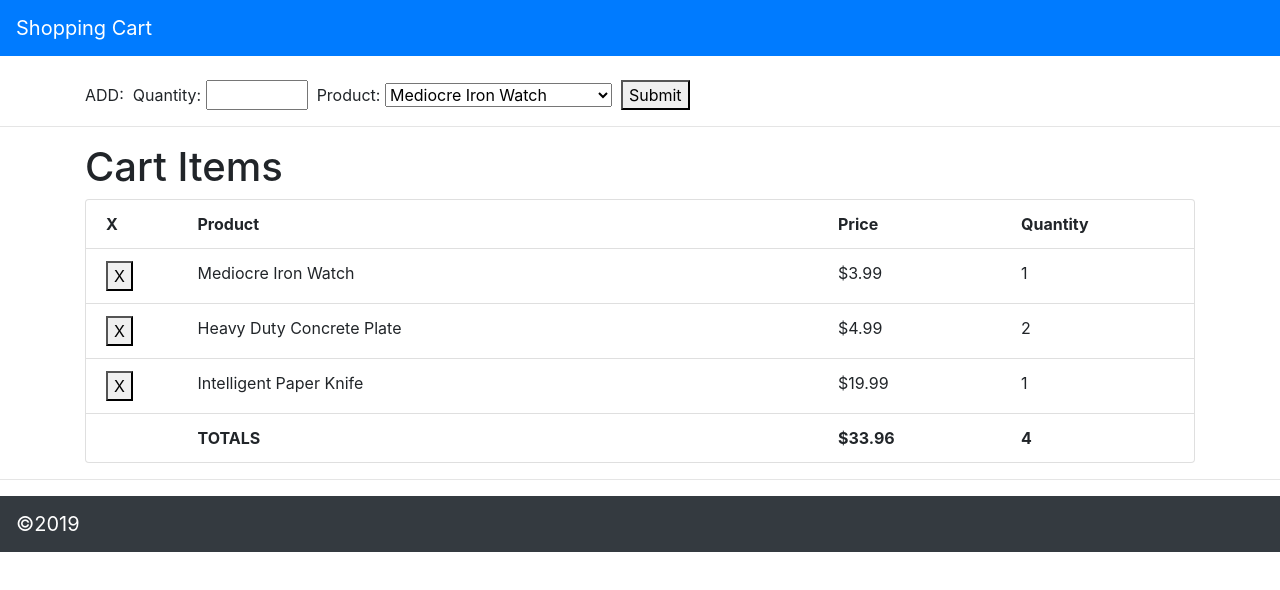
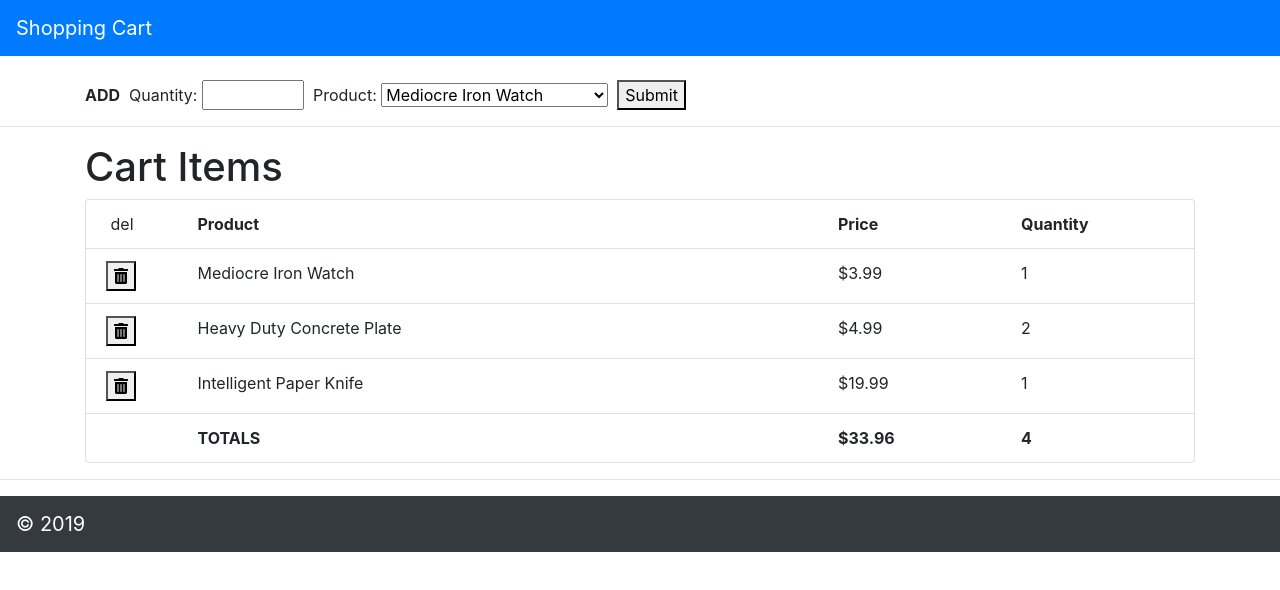
Before and after one commit to edphelps/shopping-cart2, a React (Create React App) app: page / in a window 1280 px wide. Shown: the top 590 px of the page. Built offline with nearby package versions, Linux system fonts and the light colour scheme.

Commit message:
added fontawesome

```diff
--- a/public/index.html
+++ b/public/index.html
@@ -5,6 +5,9 @@
     <link rel="shortcut icon" href="%PUBLIC_URL%/favicon.ico">
     <meta name="viewport" content="width=device-width, initial-scale=1, shrink-to-fit=no">
     <meta name="theme-color" content="#000000">
+
+    <!-- Font Awesome, if we want to use it -->
+    <link rel="stylesheet" href="https://use.fontawesome.com/releases/v5.2.0/css/all.css" integrity="sha384-hWVjflwFxL6sNzntih27bfxkr27PmbbK/iSvJ+a4+0owXq79v+lsFkW54bOGbiDQ" crossorigin="anonymous">
 
     <!-- Bootstrap -->
     <link rel="stylesheet" href="https://stackpath.bootstrapcdn.com/bootstrap/4.1.3/css/bootstrap.min.css" integrity="sha384-MCw98/SFnGE8fJT3GXwEOngsV7Zt27NXFoaoApmYm81iuXoPkFOJwJ8ERdknLPMO" crossorigin="anonymous">
--- a/src/App.js
+++ b/src/App.js
@@ -17,7 +17,7 @@ const Nav = () => (
 const Foot = ({ year }) => (
   <nav className="navbar navbar-dark bg-dark">
     <a className="navbar-brand" href="#">
-      &copy;
+      &copy;&nbsp;
       {year}
     </a>
   </nav>
@@ -48,7 +48,7 @@ const CartItem = ({ item, removeItemCB }) => (
             removeItemCB(item.id);
           }}
         >
-          X
+          <i className="fas fa-trash-alt" />
         </button>
         {/* <a
           onClick={(e) => {
@@ -97,7 +97,7 @@ const CartItems = ({ items, removeItemCB }) => (
     <div className="list-group">
       <div className="list-group-item">
         <div className="row">
-          <div className="col-md-1"><b>X</b></div>
+          <div className="col-md-1">&nbsp;del</div>
           <div className="col-md-7"><b>Product</b></div>
           <div className="col-md-2"><b>Price</b></div>
           <div className="col-md-2"><b>Quantity</b></div>
@@ -151,7 +151,7 @@ const AddItemForm = ({ products, addItemCB }) => {
     <div className="container">
       <br />
       <form id="myform" onSubmit={onSubmit}>
-        ADD: &nbsp;Quantity:&nbsp;
+        <b>ADD</b> &nbsp;Quantity:&nbsp;
         <input type="text" name="quantity" size="5" width="20px" required />
         &nbsp;&nbsp;Product:&nbsp;
         <select id="selProduct" name="selProduct">
```
